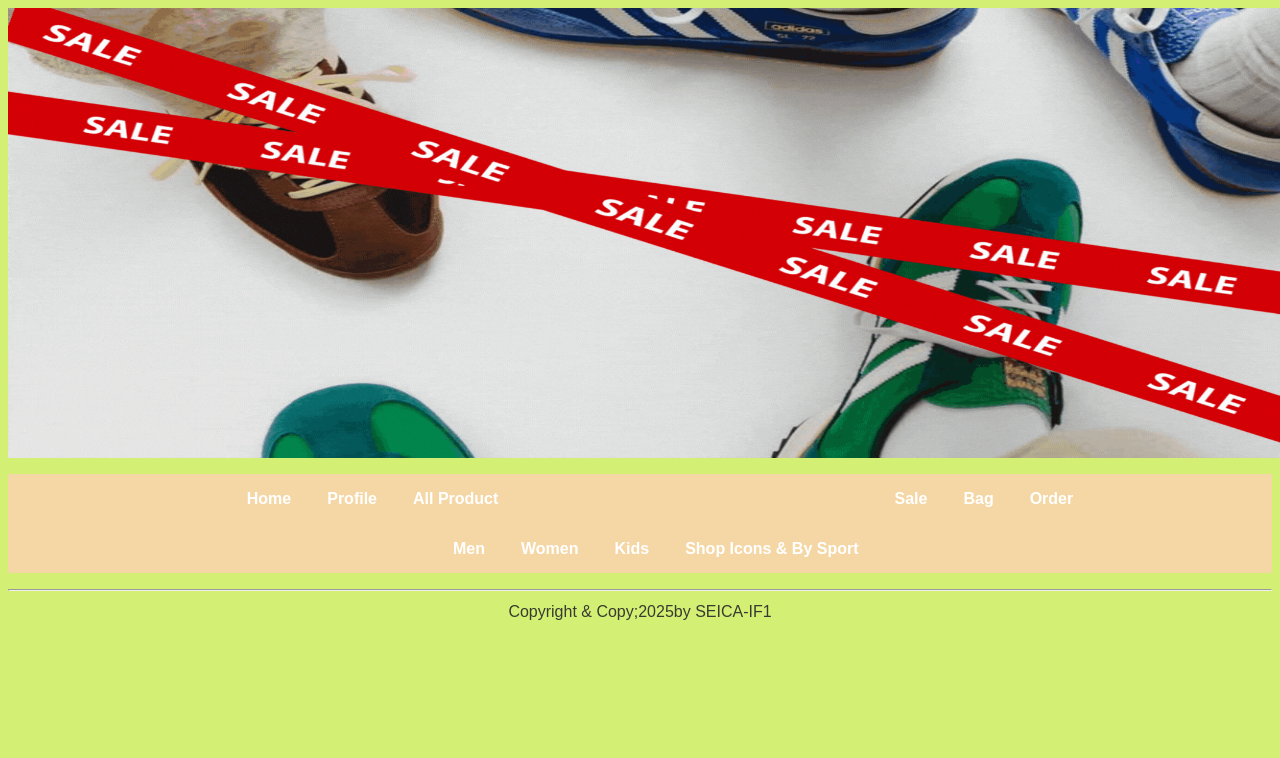
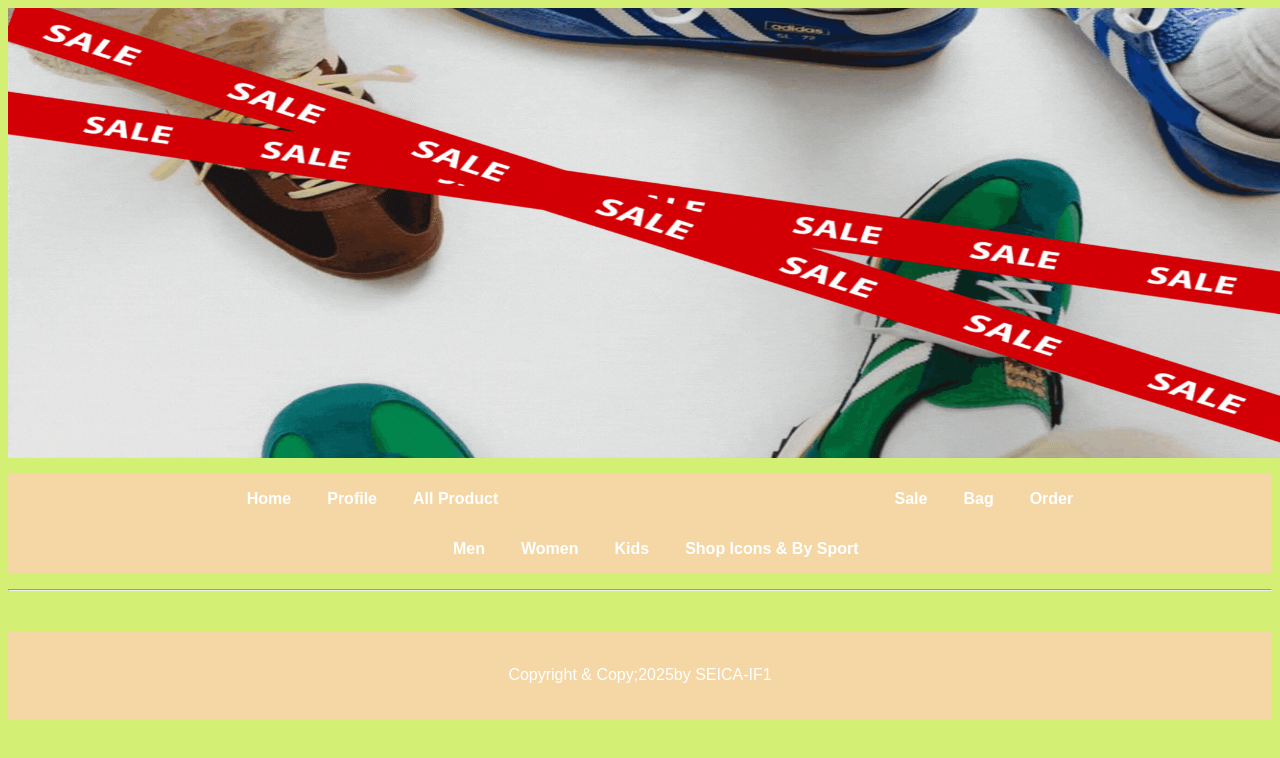
Before and after one commit to seicazahra-lab/Avora-Shoes, a plain HTML site: page Sale.html in a window 1280 px wide. Shown: the top 758 px of the page. Drawn offline with Linux system fonts and the light colour scheme.

Commit message:
Update Sale.html

```diff
--- a/Sale.html
+++ b/Sale.html
@@ -29,7 +29,9 @@
 
 
 <hr>
-<center><div>Copyright & Copy;2025by SEICA-IF1</div></center>
+<footer>
+<p>Copyright & Copy;2025by SEICA-IF1</p>
+</footer>
 </body>
 
 </html>
```
